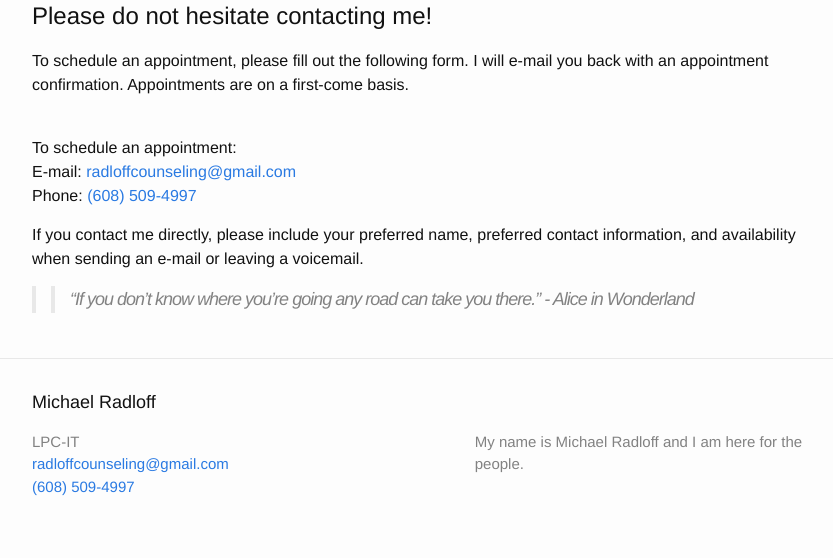
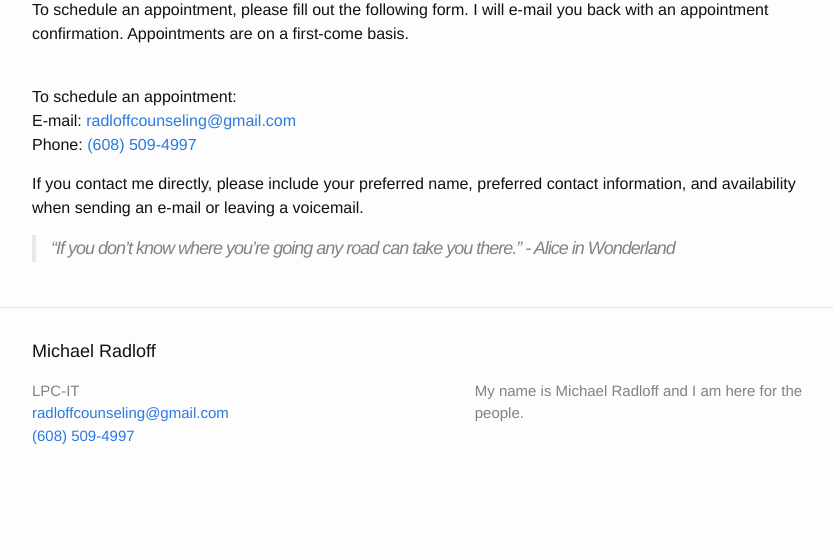
Before and after one commit to mradloff/mradloff, a Jekyll site: the page built from pages/contact.md, in a window 1280 px wide. Shown: the part 982-1540 px from the top of the page, without its empty margins (213-1046 px from the left). Built offline with Jekyll 4.4.1, drawn with Linux system fonts in a browser that asks for light colours; after the commit the page ends 1489 px from its top, so only the background shows below that.

Commit message:
Update contact.md

```diff
--- a/pages/contact.md
+++ b/pages/contact.md
@@ -22,7 +22,6 @@
 </div>
 
 
-## Please do not hesitate contacting me!
 
 To schedule an appointment, please fill out the following form. I will e-mail you back with an appointment confirmation. Appointments are on a first-come basis.
 
@@ -32,4 +31,4 @@
 
 If you contact me directly, please include your preferred name, preferred contact information, and availability when sending an e-mail or leaving a voicemail.
 
->> "If you don't know where you're going any road can take you there." - Alice in Wonderland
+> "If you don't know where you're going any road can take you there." - Alice in Wonderland
```
